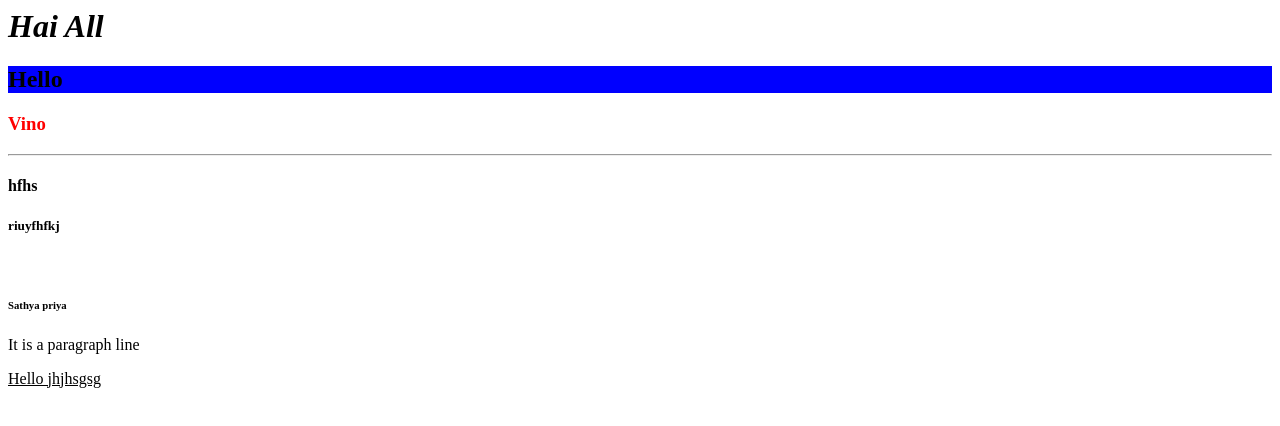
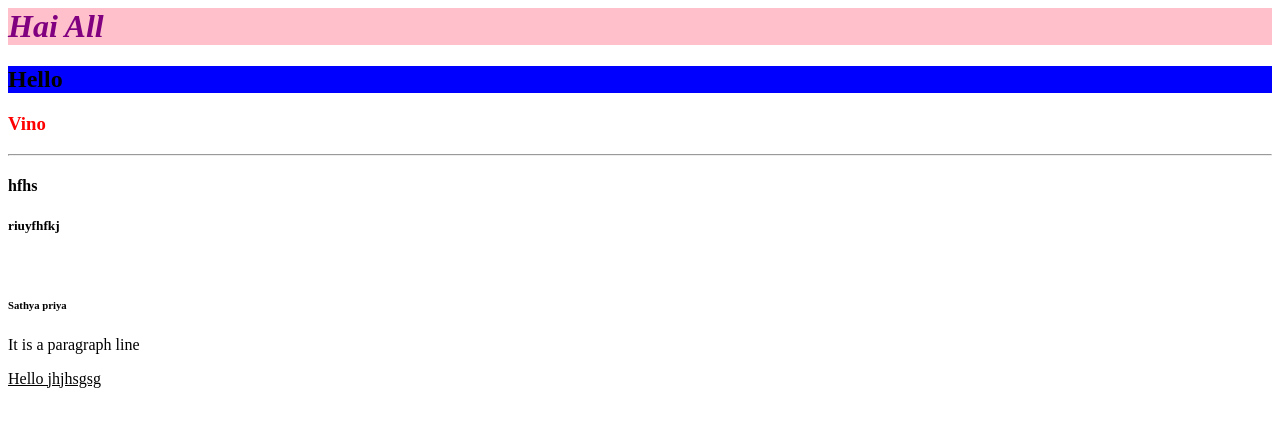
Before and after one commit to sathyapriyav/sathyapriyav, a plain HTML site: page sathi.html in a window 1280 px wide. Drawn offline with Linux system fonts and the light colour scheme.

Commit message:
Update sathi.html

```diff
--- a/sathi.html
+++ b/sathi.html
@@ -3,7 +3,7 @@
     <title>sakthi
     </title></head>
   <body>
-      <h1><i>Hai All</i></h1>
+      <h1 style="background-color:pink;color:purple"><i>Hai All</i></h1>
       <h2 style="background-color:blue">Hello</h2>
       <h3 style="color:red">Vino</h3>
       <hr/>
```
